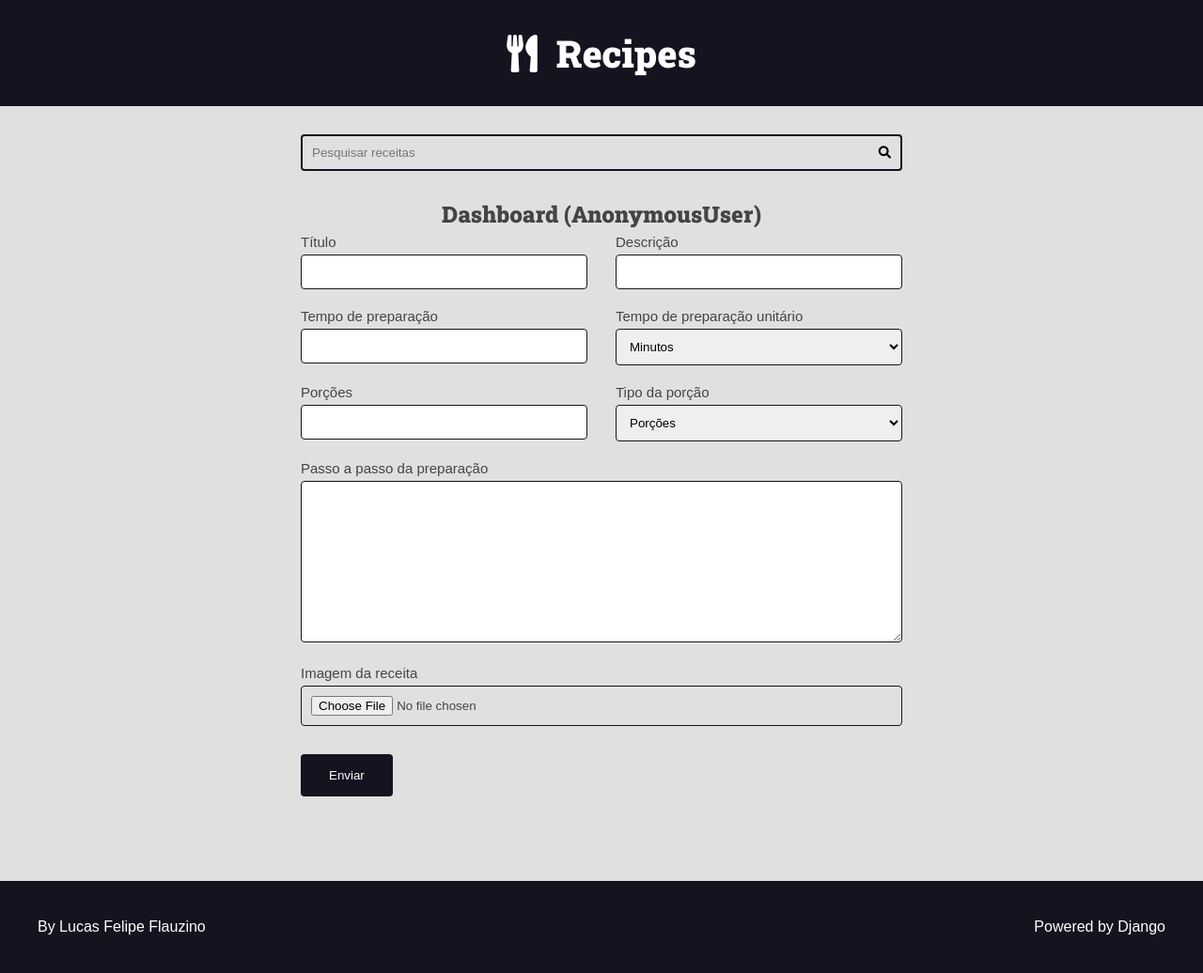
After one commit to Flauziino/recipes-web-django, a Django app: template authors/templates/author/dashboard_recipe.html in a window 1280 px wide. The commit adds this page. Shown: the whole page at 94% size. Run offline with Django 5.2, Linux system fonts and the light colour scheme; the template is opened without the code that fills it: values that come from a table or form of the project are taken from there, others are empty.

Commit message:
melhorando formulario das receitas (edicao)

```diff
--- a/authors/forms/__init__.py
+++ b/authors/forms/__init__.py
@@ -1,3 +1,4 @@
 # flake8: noqa
 from .register_form import RegisterForm
 from .login_form import LoginForm
+from .recipe_form import AuthorRecipeForm
--- /dev/null
+++ b/authors/forms/recipe_form.py
@@ -0,0 +1,45 @@
+from django import forms
+
+from recipes.models import Recipe
+from utils.placeholder import add_attr
+
+
+class AuthorRecipeForm(forms.ModelForm):
+    def __init__(self, *args, **kwargs):
+        super().__init__(*args, **kwargs)
+
+        add_attr(
+            self.fields.get('preparation_steps'), 'class', 'span-2'
+            )
+
+        add_attr(
+            self.fields.get('cover'), 'class', 'span-2'
+            )
+
+    class Meta:
+        model = Recipe
+        fields = (
+            'title', 'description', 'preparation_time',
+            'preparation_time_unit', 'servings', 'servings_unit',
+            'preparation_steps', 'cover',
+        )
+        widgets = {
+            'cover': forms.FileInput(
+                attrs={
+                    'class': 'span-2'
+                }
+            ),
+            'servings_unit': forms.Select(
+                choices=(
+                    ('Porções', 'Porções'),
+                    ('Pedaços', 'Pedaços'),
+                    ('Pessoas', 'Pessoas'),
+                )
+            ),
+            'preparation_time_unit': forms.Select(
+                choices=(
+                    ('Minutos', 'Minutos'),
+                    ('Horas', 'Horas'),
+                )
+            ),
+        }
--- a/authors/templates/author/dashboard.html
+++ b/authors/templates/author/dashboard.html
@@ -16,7 +16,7 @@
       <ul>
         {% for receita in receitas %}
           <li>
-            <a href="#">{{ receita.title }}</a>
+            <a href="{% url "authors:dashboard_edit" receita.id %}">{{ receita.title }}</a>
           </li>
         {% empty %}
         <li>
--- /dev/null
+++ b/authors/templates/author/dashboard_recipe.html
@@ -0,0 +1,23 @@
+{% extends 'global/base.html' %}
+
+{% block title %}Dashboard Receita| {% endblock title %}
+
+{% block content %}
+
+  <div class="main-content center container">
+
+    <h2>Dashboard ({{ user }})</h2>
+
+    {% include 'global/partials/_messages.html' %}
+    {% include 'author/partials/_login_message.html' %}
+
+    <div class="left">
+
+      {% include 'global/partials/_form.html' %}
+
+    </div>
+
+  </div>
+
+
+{% endblock content %}
--- a/authors/templates/author/partials/_login_message.html
+++ b/authors/templates/author/partials/_login_message.html
@@ -3,7 +3,7 @@
     <div class="login-message">
     Você esta logado com
     {{ request.user.username }}. <br>
-    Por favor,
+    <a href="{% url "authors:dashboard" %}">Veja suas receitas</a> ou
     <form class="inline-form" action="{% url 'authors:logout' %}" method='POST'>
         {% csrf_token %}
         <input type="hidden" name="username" value="{{ request.user.username }}">
--- a/authors/urls.py
+++ b/authors/urls.py
@@ -14,4 +14,9 @@ urlpatterns = [
     path('logout/', views.logout_view, name='logout'),
 
     path('dashboard/', views.dashboard, name='dashboard'),
+    path(
+        'dashboard/recipe/<int:id>/edit',
+        views.dashboard_recipe_edit,
+        name='dashboard_edit'
+        ),
 ]
--- a/base_static/global/css/style.css
+++ b/base_static/global/css/style.css
@@ -66,6 +66,15 @@ h4,
 h5,
 h6 {
   font-family: var(--font-headings);
+}
+
+img {
+  max-width: 100%;
+}
+
+a {
+  color: var(--color-primary);
+  text-decoration: none;
 }
 
 .container {
@@ -316,6 +325,10 @@ h6 {
   display: inline;
 }
 
+.span-2 {
+  grid-column: span 2;
+}
+
 .plaintext-button {
   display: inline;
   border: none;
@@ -417,7 +430,9 @@ h6 {
   color: var(--color-error-dark);
 }
 
-.form-content input {
+.form-content input,
+.form-content textarea,
+.form-content select {
   width: 100%;
   padding: 1rem;
   border-radius: 0.4rem;
@@ -467,6 +482,10 @@ h6 {
   text-align: center;
 }
 
+.left {
+  text-align: left;
+}
+
 .m-x {
   margin: 0 var(--spacing-gutter-medium);
 }
--- a/templates/global/partials/_form.html
+++ b/templates/global/partials/_form.html
@@ -6,7 +6,7 @@
 
         {% for field in form %}
 
-          <div class="form-group">
+          <div class="form-group {{ field.field.widget.attrs.class }}">
             <label for="{{ field.id_for_label }}">{{ field.label }}</label>
             {{ field }}
 
@@ -16,6 +16,14 @@
 
             {{ field.errors }}
           </div>
+
+          {% if field.name == 'cover' and field.value.url %}
+
+            <div class="span-2">
+              <img src="{{ field.value.url }}" alt="capa para receita {{ receita.title }}">
+            </div>
+
+          {% endif %}
 
         {% endfor %}
 
```
Also changed, not shown: authors/views.py (+29 -2 lines).
